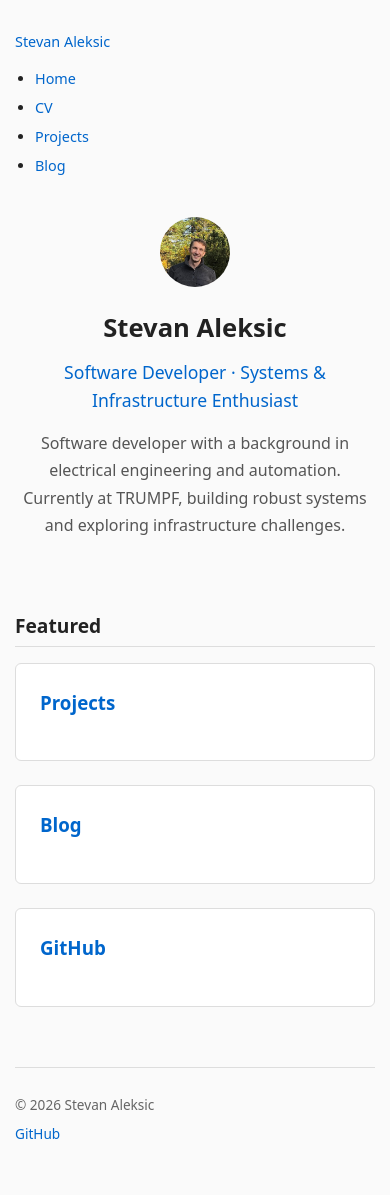
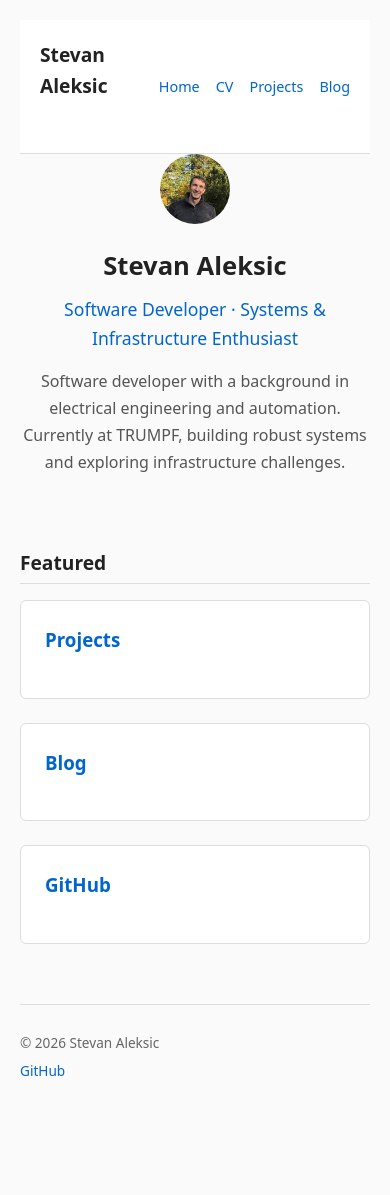
Before and after one commit to EngingeerSteve/stevan-aleksic-site, a web app: file index.html in a window 390 px wide. After the commit the page ends 1076 px from the top, so only its background shows below. Run offline with its HTML, style and script files only (its server is not run), Linux system fonts and the light colour scheme.

Commit message:
Navigation moved to left

```diff
--- a/css/style.css
+++ b/css/style.css
@@ -11,6 +11,7 @@ body {
   line-height: 1.6;
   color: #222;
   background-color: #fafafa;
+  margin-left: 250px;
 }
 
 /* Content width */
@@ -21,15 +22,48 @@ main {
 
 /* Navigation */
 nav {
-  max-width: 800px;
-  margin: 0 auto 40px auto;
+  max-width: 100%;
+  margin: 0;
+  padding: 20px 40px;
   font-size: 0.95rem;
+  position: fixed;
+  left: 0;
+  top: 0;
+  width: 250px;
+  height: 100vh;
+  background-color: white;
+  border-right: 1px solid #ddd;
+}
+
+.nav-container {
+  display: flex;
+  flex-direction: column;
+}
+
+.nav-logo {
+  font-size: 1.2rem;
+  font-weight: 600;
+  margin-bottom: 2rem;
+  color: #222;
+  text-decoration: none;
+}
+
+.nav-menu {
+  list-style: none;
+  padding: 0;
+  margin: 0;
+  display: flex;
+  flex-direction: column;
+}
+
+.nav-menu li {
+  margin-bottom: 1rem;
 }
 
 nav a {
   text-decoration: none;
   color: #0066cc;
-  margin-right: 15px;
+  margin-right: 0;
 }
 
 nav a:hover {
@@ -199,6 +233,35 @@ article li {
   .featured-grid {
     grid-template-columns: 1fr;
   }
+
+  nav {
+    width: 100%;
+    height: auto;
+    position: relative;
+    border-right: none;
+    border-bottom: 1px solid #ddd;
+    padding: 20px;
+  }
+
+  body {
+    margin-left: 0;
+    padding: 20px;
+  }
+
+  .nav-container {
+    flex-direction: row;
+    align-items: center;
+    justify-content: space-between;
+  }
+
+  .nav-menu {
+    flex-direction: row;
+    gap: 1rem;
+  }
+
+  .nav-menu li {
+    margin-bottom: 0;
+  }
 }
 
 .hero {
```
